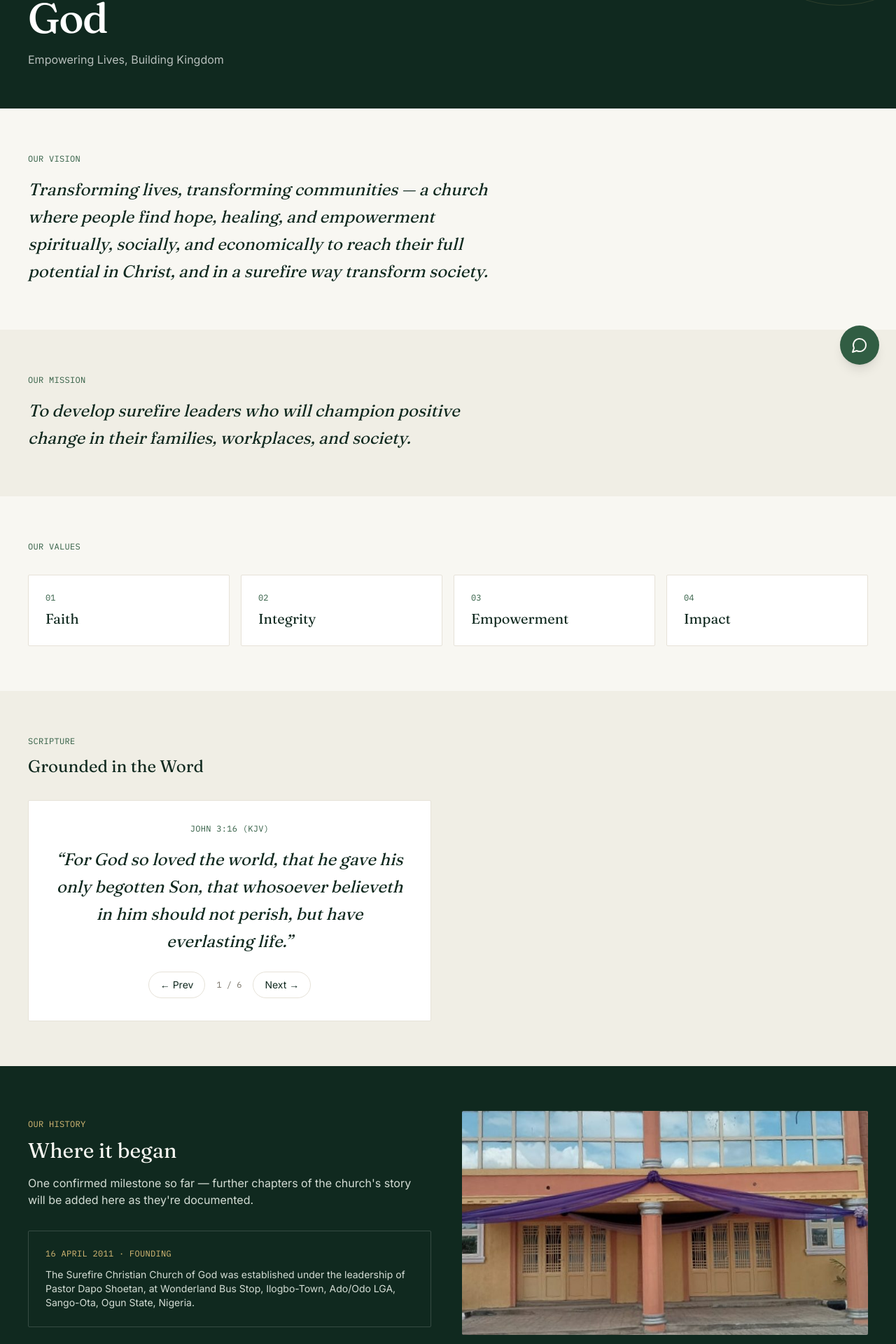
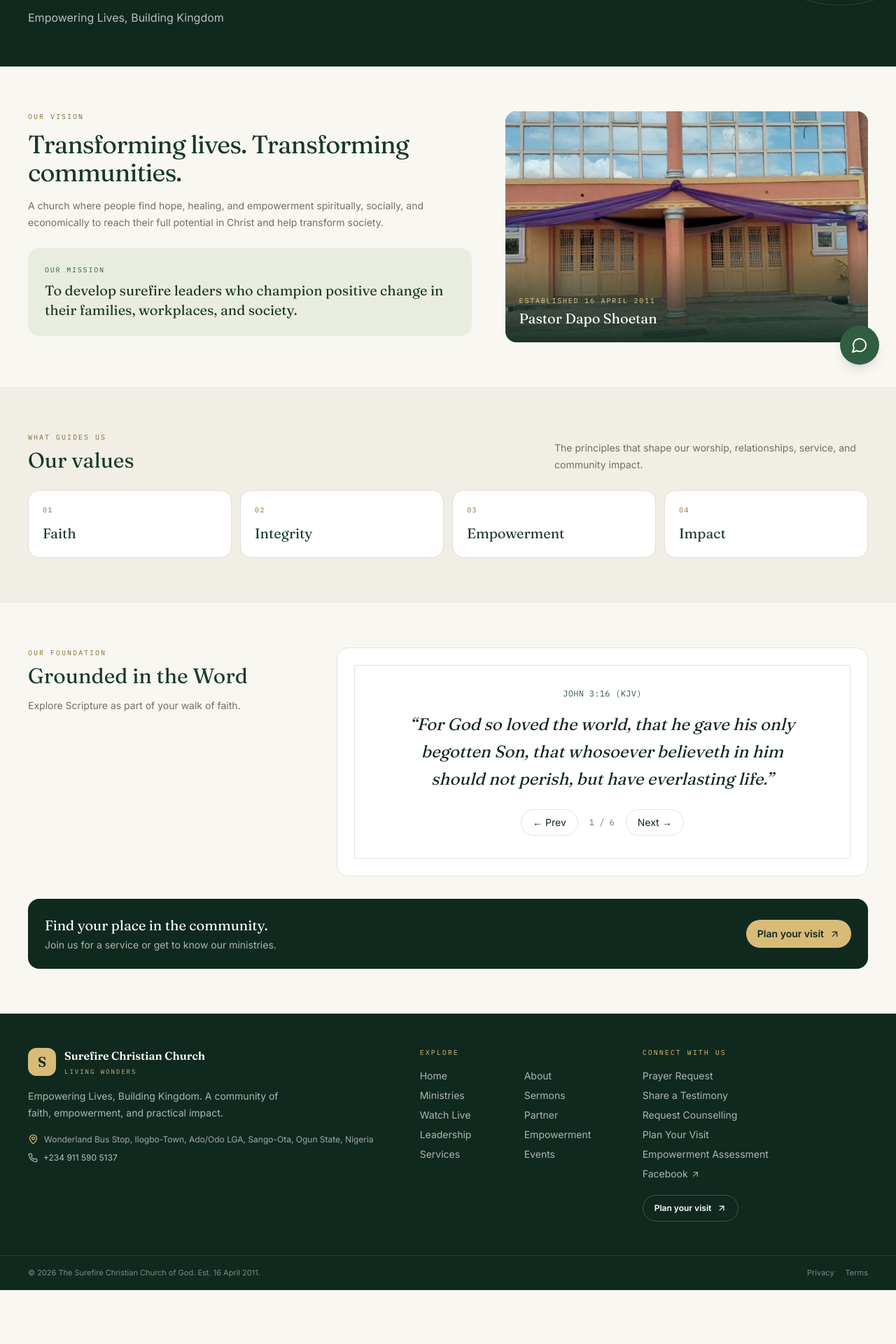
Before and after one commit to taiwoatlas/surefire-next, a Next.js app: page /about in a window 1280 px wide. Shown: the part 255-2175 px from the top of the page at 70% size. After the commit the page ends 2098 px from the top, so only its background shows below. Built offline with nearby package versions, Linux system fonts and the light colour scheme; no server answers.

Commit message:
Redesign About and Plan Your Visit pages for concise visitor journeys

```diff
--- a/app/about/page.tsx
+++ b/app/about/page.tsx
@@ -1,5 +1,7 @@
 import type { Metadata } from "next";
 import Image from "next/image";
+import Link from "next/link";
+import { ArrowUpRight } from "lucide-react";
 import { PageHeader } from "@/components/layout/PageHeader";
 import { Section } from "@/components/layout/Section";
 import { church } from "@/data/church";
@@ -13,75 +15,54 @@ export const metadata: Metadata = {
 export default function AboutPage() {
   return (
     <>
-      <PageHeader
-        eyebrow="Who We Are"
-        title={church.churchName}
-        lede={church.motto}
-        breadcrumbs={[{ label: "Home", href: "/" }, { label: "About" }]}
-      />
+      <PageHeader eyebrow="Who We Are" title="Faith that transforms lives." lede={church.motto} breadcrumbs={[{ label: "Home", href: "/" }, { label: "About" }]} />
 
       <Section tone="paper">
-        <p className="font-mono text-xs uppercase tracking-wide text-red">Our Vision</p>
-        <p className="mt-4 max-w-2xl font-display text-2xl italic leading-relaxed">
-          Transforming lives, transforming communities — a church where people find hope, healing, and empowerment
-          spiritually, socially, and economically to reach their full potential in Christ, and in a surefire way
-          transform society.
-        </p>
+        <div className="grid gap-8 md:grid-cols-[1.1fr_.9fr] md:items-start md:gap-12">
+          <div>
+            <p className="font-mono text-[10px] uppercase tracking-[.2em] text-[#8b6b2c]">Our vision</p>
+            <h2 className="mt-3 max-w-xl font-display text-3xl leading-tight tracking-tight text-[#18382b] sm:text-4xl">Transforming lives. Transforming communities.</h2>
+            <p className="mt-4 max-w-xl text-sm leading-6 text-[#756f63]">
+              A church where people find hope, healing, and empowerment spiritually, socially, and economically to reach their full potential in Christ and help transform society.
+            </p>
+            <div className="mt-6 rounded-2xl bg-[#e9eddf] p-5 sm:p-6">
+              <p className="font-mono text-[10px] uppercase tracking-[.18em] text-[#315d43]">Our mission</p>
+              <p className="mt-2 font-display text-xl leading-snug text-[#18382b]">To develop surefire leaders who champion positive change in their families, workplaces, and society.</p>
+            </div>
+          </div>
+          <div className="relative min-h-[260px] overflow-hidden rounded-2xl bg-[#10291f] sm:min-h-[330px]">
+            <Image src="/images/church/building-chapel-facade.jpg" alt="Living Wonders Chapel, home of The Surefire Christian Church of God" fill sizes="(min-width: 768px) 45vw, 100vw" className="object-cover" />
+            <div className="absolute inset-x-0 bottom-0 bg-gradient-to-t from-[#10291f]/90 to-transparent p-5 pt-16 text-white">
+              <p className="font-mono text-[10px] uppercase tracking-[.18em] text-[#e7cb87]">Established {church.established}</p>
+              <p className="mt-1 font-display text-xl">{church.founder}</p>
+            </div>
+          </div>
+        </div>
       </Section>
 
       <Section tone="stone">
-        <p className="font-mono text-xs uppercase tracking-wide text-red">Our Mission</p>
-        <p className="mt-4 max-w-2xl font-display text-2xl italic leading-relaxed">
-          To develop surefire leaders who will champion positive change in their families, workplaces, and society.
-        </p>
-      </Section>
-
-      <Section tone="paper">
-        <p className="font-mono text-xs uppercase tracking-wide text-red">Our Values</p>
-        <div className="mt-8 grid gap-4 sm:grid-cols-2 md:grid-cols-4">
+        <div className="flex flex-wrap items-end justify-between gap-4">
+          <div><p className="font-mono text-[10px] uppercase tracking-[.2em] text-[#8b6b2c]">What guides us</p><h2 className="mt-2 font-display text-3xl text-[#18382b]">Our values</h2></div>
+          <p className="max-w-md text-sm leading-6 text-[#756f63]">The principles that shape our worship, relationships, service, and community impact.</p>
+        </div>
+        <div className="mt-6 grid gap-3 sm:grid-cols-2 md:grid-cols-4">
           {church.values.map((value, i) => (
-            <div key={value} className="rounded-sm border border-line bg-charcoal p-6">
-              <p className="font-mono text-xs text-red">0{i + 1}</p>
-              <h3 className="mt-2 font-display text-xl">{value}</h3>
-            </div>
+            <article key={value} className="rounded-2xl border border-[#e2dfd5] bg-white p-5">
+              <p className="font-mono text-[10px] tracking-[.16em] text-[#8b6b2c]">0{i + 1}</p>
+              <h3 className="mt-3 font-display text-xl text-[#18382b]">{value}</h3>
+            </article>
           ))}
         </div>
       </Section>
 
-      <Section tone="stone">
-        <p className="font-mono text-xs uppercase tracking-wide text-red">Scripture</p>
-        <h2 className="mt-3 font-display text-2xl">Grounded in the Word</h2>
-        <div className="mt-8 max-w-xl">
-          <ScriptureReader />
+      <Section tone="paper">
+        <div className="grid gap-8 md:grid-cols-[.7fr_1.3fr] md:items-start">
+          <div><p className="font-mono text-[10px] uppercase tracking-[.2em] text-[#8b6b2c]">Our foundation</p><h2 className="mt-2 font-display text-3xl text-[#18382b]">Grounded in the Word</h2><p className="mt-3 text-sm leading-6 text-[#756f63]">Explore Scripture as part of your walk of faith.</p></div>
+          <div className="rounded-2xl border border-[#e6e2d8] bg-white p-4 sm:p-6"><ScriptureReader /></div>
         </div>
-      </Section>
-
-      <Section tone="ink">
-        <div className="grid gap-10 md:grid-cols-2 md:items-center">
-          <div>
-            <p className="font-mono text-xs uppercase tracking-wide text-gold">Our History</p>
-            <h2 className="mt-3 font-display text-3xl">Where it began</h2>
-            <p className="mt-4 max-w-xl text-gray-onInk">
-              One confirmed milestone so far — further chapters of the church&apos;s story will be added here as
-              they&apos;re documented.
-            </p>
-            <div className="mt-8 max-w-xl rounded-sm border border-lineOnInk p-6">
-              <p className="font-mono text-xs uppercase tracking-wide text-gold">{church.established} · Founding</p>
-              <p className="mt-3 text-sm text-gray-onInk">
-                The Surefire Christian Church of God was established under the leadership of {church.founder}, at{" "}
-                {church.address}.
-              </p>
-            </div>
-          </div>
-          <div className="relative h-80 w-full overflow-hidden rounded-sm">
-            <Image
-              src="/images/church/building-chapel-facade.jpg"
-              alt="Living Wonders Chapel, home of The Surefire Christian Church of God"
-              fill
-              sizes="(min-width: 768px) 50vw, 100vw"
-              className="object-cover"
-            />
-          </div>
+        <div className="mt-8 flex flex-wrap items-center justify-between gap-4 rounded-2xl bg-[#10291f] p-5 text-white sm:p-6">
+          <div><p className="font-display text-xl">Find your place in the community.</p><p className="mt-1 text-sm text-white/65">Join us for a service or get to know our ministries.</p></div>
+          <Link href="/plan-your-visit" className="inline-flex min-h-10 items-center gap-2 rounded-full bg-[#d8bb76] px-4 text-sm font-semibold text-[#10291f]">Plan your visit <ArrowUpRight size={15} aria-hidden="true" /></Link>
         </div>
       </Section>
     </>
```
